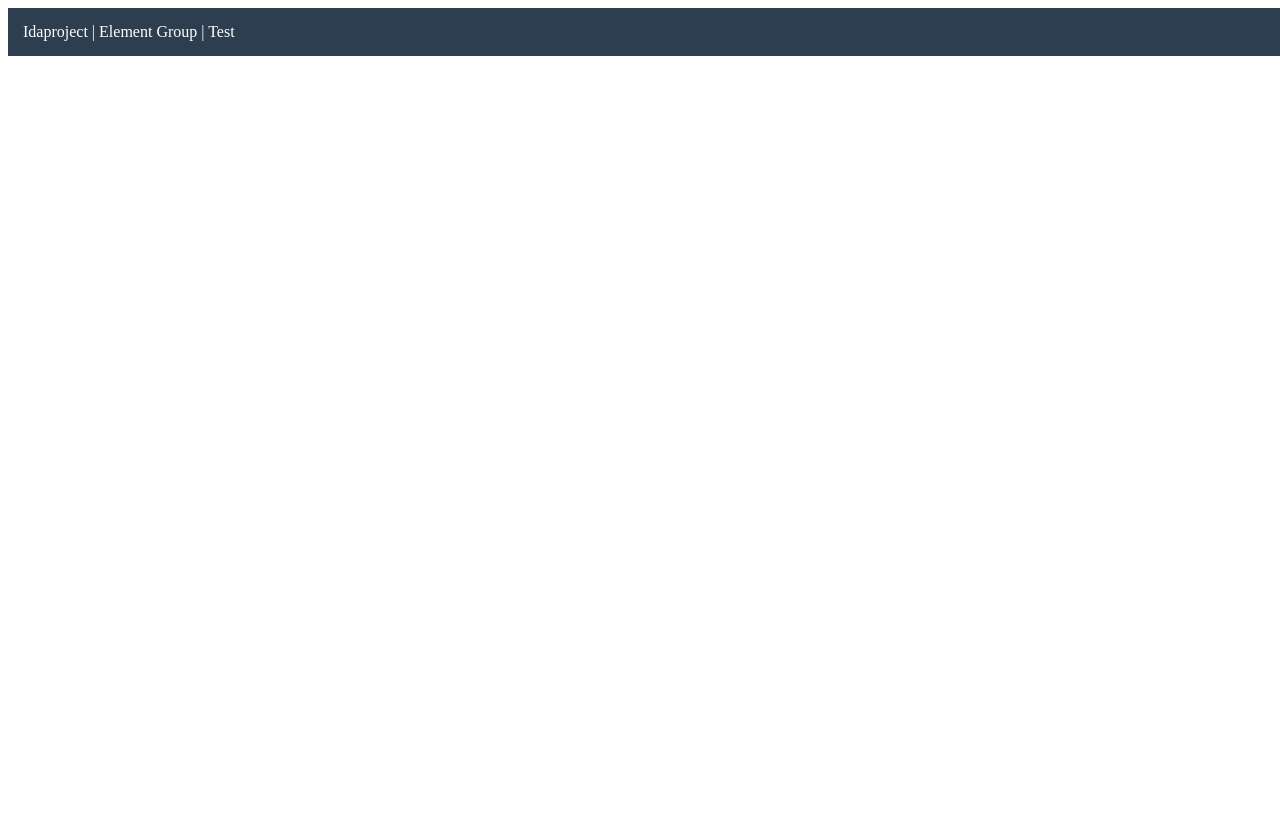
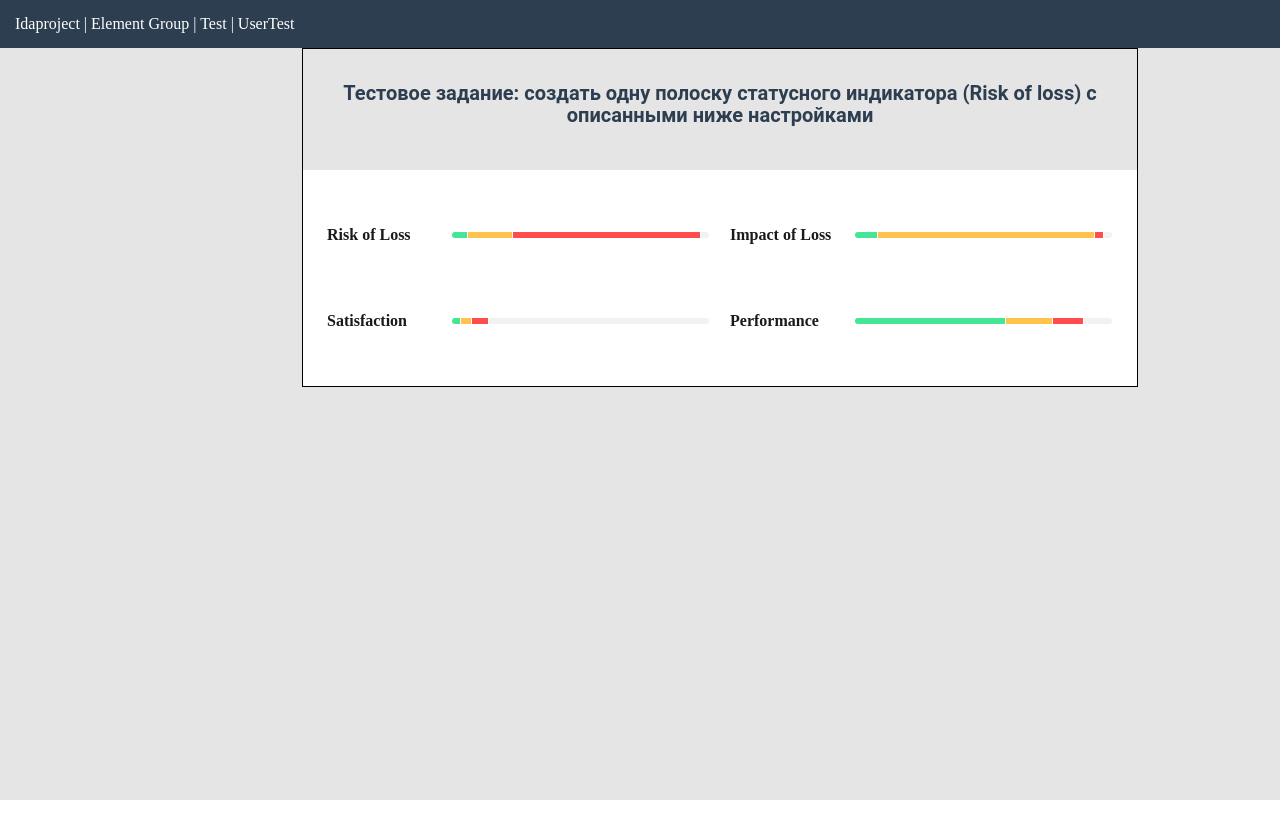
Before and after one commit to ideasaveleva/idaproject, a Vue app: page /test in a window 1280 px wide. Shown: the top 816 px of the page. Built offline with nearby package versions, Linux system fonts and the light colour scheme.

Commit message:
test_24/01/22_16:10

```diff
--- a/src/App.vue
+++ b/src/App.vue
@@ -11,7 +11,8 @@
 			<div class="navbar">
 				<router-link to="/">Idaproject</router-link> |
 				<router-link to="/element-group">Element Group</router-link> |
-				<router-link to="/test">Test</router-link>
+				<router-link to="/test">Test</router-link> |
+				<router-link to="/test/user">UserTest</router-link>
 			</div>
 			<router-view />
 		</div>
@@ -25,7 +26,7 @@ import { ref, computed } from "vue";
 </script>
 
 
-<style scoped>
+<style>
 /* * {
 	border: 1px solid red;
 } */
--- a/src/router/index.js
+++ b/src/router/index.js
@@ -15,22 +15,29 @@ const routes = [
   {
     path: "/element-group",
     name: "Element Group",
-    // route level code-splitting
-    // this generates a separate chunk (about.[hash].js) for this route
-    // which is lazy-loaded when the route is visited.
     meta: {
       style_page: {
         background: "#E5E5E5",
       },
     },
-    component: () =>
-      import(/* webpackChunkName: "about" */ "../views/ElementGroup.vue"),
+    component: () => import("../views/ElementGroup.vue"),
   },
   {
     path: "/test",
     name: "Test",
-    component: () =>
-      import(/* webpackChunkName: "about" */ "../views/Test.vue"),
+    meta: {
+      style_page: {
+        background: "#E5E5E5",
+      },
+    },
+    component: () => import("../views/Test.vue"),
+    children: [
+      {
+        path: "user",
+        name: "UserTest",
+        component: () => import("../views/UserTest.vue"),
+      },
+    ],
   },
 ];
 
--- a/src/views/ElementGroup.vue
+++ b/src/views/ElementGroup.vue
@@ -188,4 +188,7 @@ const resize_Pane = (event) => {
 	height: 30px;
 	min-width: 8px;
 }
+.fourth {
+	background: #f2f2f2;
+}
 </style>
--- a/src/views/Test.vue
+++ b/src/views/Test.vue
@@ -1,9 +1,265 @@
 <template>
-	<div></div>
+	<div class="indicator-block">
+		<h1 class="title">
+			Тестовое задание: создать одну полоску статусного индикатора (Risk of
+			loss) с<br />
+			описанными ниже настройками
+		</h1>
+		<div
+			class="block-status"
+			style="display: grid; grid-template-columns: 0.5fr 0.5fr; grid-gap: 20px"
+		>
+			<div
+				style="
+					display: grid;
+					grid-template-columns: 125px 1fr;
+					align-items: center;
+				"
+			>
+				<h2>Risk of Loss</h2>
+				<div class="indicator">
+					<div
+						v-on:click="zxc('risk_of_loss', 'green')"
+						class="collor green"
+						:style="'width: ' + percentOfWidth('risk_of_loss', 'green') + '%'"
+					></div>
+					<div
+						v-on:click="zxc('risk_of_loss', 'orange')"
+						class="collor orange"
+						:style="'width: ' + percentOfWidth('risk_of_loss', 'orange') + '%'"
+					></div>
+					<div
+						v-on:click="zxc('risk_of_loss', 'red')"
+						class="collor red"
+						:style="'width: ' + percentOfWidth('risk_of_loss', 'red') + '%'"
+					></div>
+					<div
+						v-on:click="zxc('risk_of_loss', 'gray')"
+						class="collor gray"
+						:style="'width: ' + percentOfWidth('risk_of_loss', 'gray') + '%'"
+					></div>
+				</div>
+			</div>
+			<div
+				style="
+					display: grid;
+					grid-template-columns: 125px 1fr;
+					align-items: center;
+				"
+			>
+				<h2>Impact of Loss</h2>
+				<div class="indicator">
+					<div
+						v-on:click="zxc('impact_of_loss', 'green')"
+						class="collor green"
+						:style="'width: ' + percentOfWidth('impact_of_loss', 'green') + '%'"
+					></div>
+					<div
+						v-on:click="zxc('impact_of_loss', 'orange')"
+						class="collor orange"
+						:style="
+							'width: ' + percentOfWidth('impact_of_loss', 'orange') + '%'
+						"
+					></div>
+					<div
+						v-on:click="zxc('impact_of_loss', 'red')"
+						class="collor red"
+						:style="'width: ' + percentOfWidth('impact_of_loss', 'red') + '%'"
+					></div>
+					<div
+						v-on:click="zxc('impact_of_loss', 'gray')"
+						class="collor gray"
+						:style="'width: ' + percentOfWidth('impact_of_loss', 'gray') + '%'"
+					></div>
+				</div>
+			</div>
+			<div
+				style="
+					display: grid;
+					grid-template-columns: 125px 1fr;
+					align-items: center;
+				"
+			>
+				<h2>Satisfaction</h2>
+				<div class="indicator">
+					<div
+						v-on:click="zxc('satisfaction', 'green')"
+						class="collor green"
+						:style="'width: ' + percentOfWidth('satisfaction', 'green') + '%'"
+					></div>
+					<div
+						v-on:click="zxc('satisfaction', 'orange')"
+						class="collor orange"
+						:style="'width: ' + percentOfWidth('satisfaction', 'orange') + '%'"
+					></div>
+					<div
+						v-on:click="zxc('satisfaction', 'red')"
+						class="collor red"
+						:style="'width: ' + percentOfWidth('satisfaction', 'red') + '%'"
+					></div>
+					<div
+						v-on:click="zxc('satisfaction', 'gray')"
+						class="collor gray"
+						:style="'width: ' + percentOfWidth('satisfaction', 'gray') + '%'"
+					></div>
+				</div>
+			</div>
+			<div
+				style="
+					display: grid;
+					grid-template-columns: 125px 1fr;
+					align-items: center;
+				"
+			>
+				<h2>Performance</h2>
+				<div class="indicator">
+					<div
+						v-on:click="zxc('performance', 'green')"
+						class="collor green"
+						:style="'width: ' + percentOfWidth('performance', 'green') + '%'"
+					></div>
+					<div
+						v-on:click="zxc('performance', 'orange')"
+						class="collor orange"
+						:style="'width: ' + percentOfWidth('performance', 'orange') + '%'"
+					></div>
+					<div
+						v-on:click="zxc('performance', 'red')"
+						class="collor red"
+						:style="'width: ' + percentOfWidth('performance', 'red') + '%'"
+					></div>
+					<div
+						v-on:click="zxc('performance', 'gray')"
+						class="collor gray"
+						:style="'width: ' + percentOfWidth('performance', 'gray') + '%'"
+					></div>
+				</div>
+			</div>
+		</div>
+	</div>
 </template>
 
 <script setup>
+const widthIndicator = 274;
+const percentOfWidth = (type, color) => {
+	if (obJect[type] && (obJect[type][color] || obJect[type][color] != 0)) {
+		let segment = obJect[type][color];
+		return ((segment * 100) / widthIndicator).toFixed();
+	}
+	// else {
+	// 	let segment_summ = 0;
+	// 	Object.keys(obJect[type]).forEach((e) => {
+	// 		segment_summ = segment_summ + obJect[type][e];
+	// 	});
+	// 	console.log("qweqwe", obJect[type][color]);
+	// 	return (((widthIndicator - segment_summ) * 100) / widthIndicator).toFixed();
+	// }
+};
+
+const obJect = {
+	risk_of_loss: {
+		green: 16,
+		orange: 48,
+		red: 207,
+		gray: 0,
+	},
+	impact_of_loss: {
+		green: 24,
+		orange: 242,
+		red: 8,
+		gray: 0,
+	},
+	satisfaction: {
+		green: 8,
+		orange: 12,
+		red: 16,
+		gray: 235,
+	},
+	performance: {
+		green: 163,
+		orange: 48,
+		red: 32,
+		gray: 31,
+	},
+};
+
+const zxc = (type, color) => {
+	if (type == "risk_of_loss") {
+		console.log(percentOfWidth("risk_of_loss", [color]));
+	}
+	if (type == "impact_of_loss") {
+		console.log(percentOfWidth("impact_of_loss", [color]));
+	}
+	if (type == "satisfaction") {
+		console.log(percentOfWidth("satisfaction", [color]));
+	}
+	if (type == "performance") {
+		console.log(percentOfWidth("performance", [color]));
+	}
+};
 </script>
 
 <style scoped>
+.indicator-block {
+	margin: 0 auto;
+	max-width: 834px;
+	border: 1px solid #000;
+}
+.title {
+	font-family: Roboto;
+	font-style: normal;
+	font-weight: 600;
+	font-size: 20px;
+	line-height: 22px;
+	margin-bottom: 44px;
+	text-align: center;
+	padding-top: 20px;
+}
+.block-status {
+	display: flex;
+	flex-wrap: wrap;
+	align-items: center;
+	justify-content: space-between;
+	background: #ffffff;
+	height: 152px;
+	padding: 32px 24px;
+}
+h2 {
+	color: #1a1a1a;
+	font-size: 16px;
+	line-height: 24px;
+	font-family: Lab Grotesque;
+	margin-right: 16px;
+}
+.indicator {
+	display: flex;
+	width: 100%;
+	max-width: 274px;
+	height: 6px;
+}
+.indicator > div:first-child {
+	border-radius: 50px 0 0 50px;
+}
+.indicator > div:last-child {
+	border-radius: 0 50px 50px 0;
+}
+
+.collor {
+	min-width: 8px;
+	height: 6px;
+	margin-right: 1px;
+}
+
+.collor.green {
+	background: #45e596;
+}
+.collor.orange {
+	background-color: #ffc44c;
+}
+.collor.red {
+	background-color: #ff4c4c;
+}
+.collor.gray {
+	background: #f2f2f2;
+}
 </style>
--- /dev/null
+++ b/src/views/UserTest.vue
@@ -0,0 +1,9 @@
+<template>
+	<div>asdasdasd</div>
+</template>
+
+<script setup>
+</script>
+
+<style scoped>
+</style>
```
Also changed, not shown: src/components/Indicator.vue (added, +10 -0 lines).
